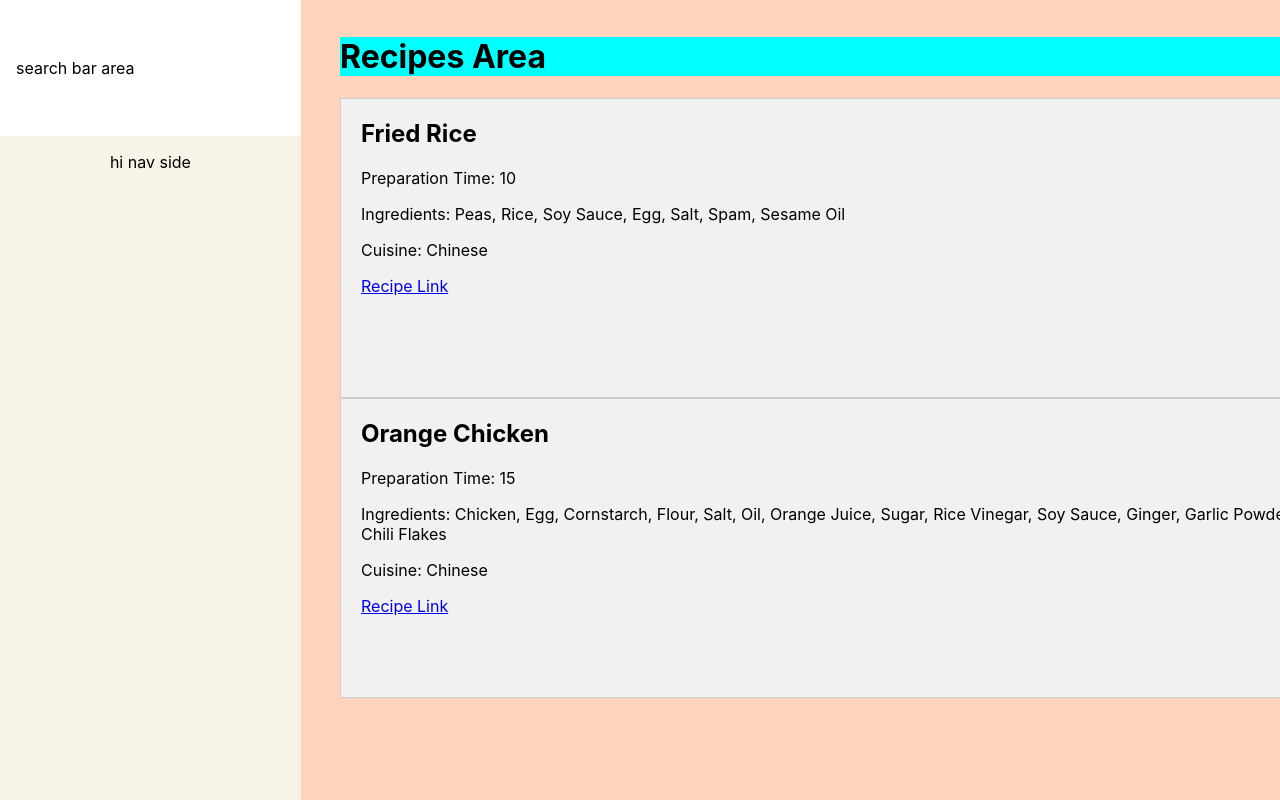
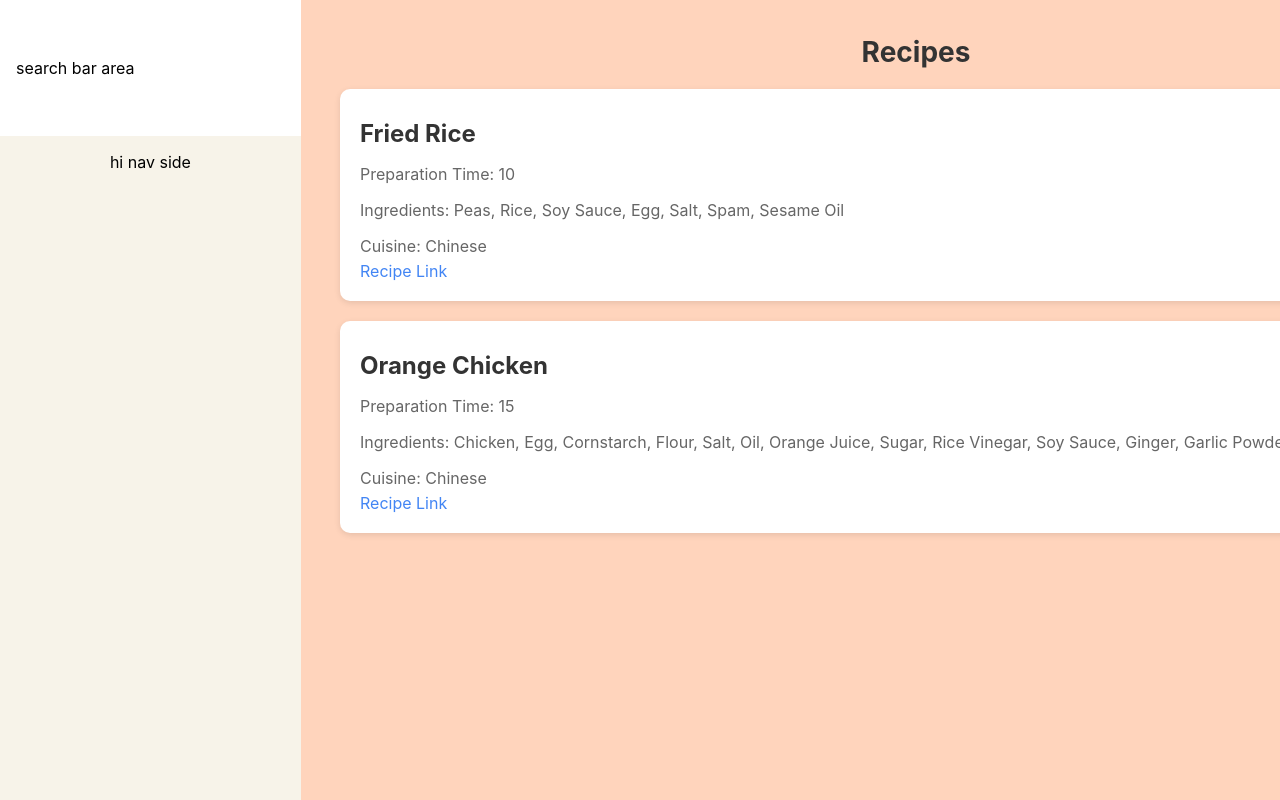
Before and after one commit to hcp-uw/yummy, a React (Create React App) app in the folder frontend/: page / in a window 1280 px wide. Built offline with nearby package versions, Linux system fonts and the light colour scheme.

Commit message:
made recipes neater

```diff
--- a/frontend/src/App.js
+++ b/frontend/src/App.js
@@ -1,7 +1,6 @@
 import React from 'react';
 import './App.css';
 import Layout from './Components/Layout';
-import RecipeDisplay from './Components/RecipeDisplay';
 
 // recipe display page
 function App() {
--- a/frontend/src/Components/Components.css
+++ b/frontend/src/Components/Components.css
@@ -1,23 +1,45 @@
-.General-card{
-    width: 400px; /* Adjust the width as per your requirements */
+/* Recipe Card */
+.General-card {
+    background-color: #ffffff;
+    border-radius: 10px;
+    box-shadow: 0 2px 6px rgba(0, 0, 0, 0.1);
+    padding: 20px;
     text-align: left;
-    margin-top: 0px;
-    margin-left: 5%; /* Set the left margin to create space between the box and the navigation bar */
-    background-color: #f1f1f1; /* Set the background color for the box */
-    padding: 20px; /* Set padding to create spacing within the box */
-    border: 1px solid #ccc; /* Add a border to the box */
-    box-sizing: border-box; /* Include padding and border in the total width */
-    width: 80%;
-    height: 300px;
-    padding-top: 0px;
+    margin-bottom: 20px;
+    margin-left: 5%;
 }
 
-.Recipes-title{
-    margin-left: 5%;
-    background-color: aqua;
-    text-align: left;
+.General-card h2 {
+color: #333333;
+font-size: 24px;
+margin-bottom: 10px;
+margin-top: 10px;
 }
 
-.h2{
-    margin-top: 0px;
+.General-card p {
+color: #666666;
+font-size: 16px;
+margin-bottom: 5px;
 }
+
+.General-card a {
+color: #4285f4;
+font-size: 16px;
+text-decoration: none;
+}
+
+.General-card a:hover {
+text-decoration: underline;
+}
+
+/* Recipe Header */
+.Recipe-list-header {
+text-align: center;
+margin-bottom: 20px;
+}
+
+.Recipe-list-header h1 {
+font-size: 28px;
+color: #333333;
+margin-bottom: 10px;
+}
--- a/frontend/src/Components/RecipeDisplay.js
+++ b/frontend/src/Components/RecipeDisplay.js
@@ -8,7 +8,9 @@ function RecipeDisplay() {
 
     return (
         <div>
-            <h1 className="Recipes-title">Recipes Area</h1>
+            <div className="Recipe-list-header">
+                <h1>Recipes</h1>
+            </div>
             {Recipes.map((recipe) => (
             <div key={recipe.id}>
                 <RecipeCard recipe = { recipe } />
```
